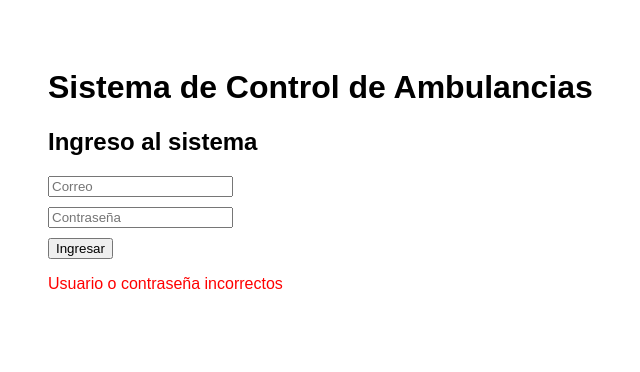
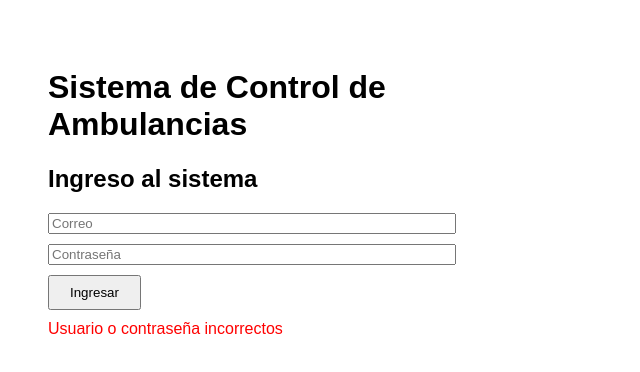
Before and after one commit to infoformecsa-cmyk/sistema-ambulancias, a Next.js app: page /login in a window 1280 px wide. Both pictures are taken after a click on the button "Ingresar". Shown: the top 372 px of the page, without its empty margins (0-640 px from the left). Built offline with nearby package versions, Linux system fonts and the light colour scheme; no server answers.

Commit message:
fix login final

```diff
--- a/app/login/page.tsx
+++ b/app/login/page.tsx
@@ -16,43 +16,77 @@ const router = useRouter()
   const [email,setEmail] = useState("")
   const [password,setPassword] = useState("")
   const [error,setError] = useState("")
+  const [loading,setLoading] = useState(false)
 
   async function ingresar(){
 
     setError("")
+    setLoading(true)
 
-const { data, error } = await supabase.auth.signInWithPassword({
+    try{
+
+      /* LOGIN CON SUPABASE AUTH */
+
+      const { data:loginData, error:loginError } =
+        await supabase.auth.signInWithPassword({
           email: email,
           password: password
         })
 
-if(error){
+      if(loginError){
         setError("Usuario o contraseña incorrectos")
+        setLoading(false)
         return
       }
 
-/* CONSULTAR ROL DESPUES DEL LOGIN */
+      /* OBTENER USUARIO AUTENTICADO */
 
-const { data: { user } } = await supabase.auth.getUser()
+      const { data:userData } = await supabase.auth.getUser()
+
+      if(!userData || !userData.user){
+        setError("Error obteniendo sesión del usuario")
+        setLoading(false)
+        return
+      }
+
+      const userEmail = userData.user.email
+
+      /* CONSULTAR TABLA USUARIOS */
 
       const { data:usuario, error:usuarioError } = await supabase
         .from("usuarios")
         .select("email,nombre,rol")
-.eq("email", user.email)
+        .eq("email", userEmail)
         .single()
 
-if(!usuario){
-setError("Usuario no registrado en sistema")
+      if(usuarioError || !usuario){
+        setError("Usuario no registrado en el sistema")
+        setLoading(false)
         return
       }
 
+      /* GUARDAR ROL EN LOCAL STORAGE */
+
+      localStorage.setItem("rol", usuario.rol)
+      localStorage.setItem("nombre", usuario.nombre)
+
+      /* REDIRIGIR AL DASHBOARD */
+
       router.push("/dashboard")
+
+    }catch(e){
+
+      setError("Error inesperado al iniciar sesión")
+
+    }
+
+    setLoading(false)
 
   }
 
   return(
 
-<div style={{padding:"40px"}}>
+  <div style={{padding:"40px",maxWidth:"400px"}}>
 
     <h1>Sistema de Control de Ambulancias</h1>
 
@@ -63,7 +97,7 @@ type="email"
       placeholder="Correo"
       value={email}
       onChange={(e)=>setEmail(e.target.value)}
-style={{display:"block",marginBottom:"10px"}}
+      style={{display:"block",marginBottom:"10px",width:"100%"}}
     />
 
     <input
@@ -71,15 +105,19 @@ type="password"
       placeholder="Contraseña"
       value={password}
       onChange={(e)=>setPassword(e.target.value)}
-style={{display:"block",marginBottom:"10px"}}
+      style={{display:"block",marginBottom:"10px",width:"100%"}}
     />
 
-<button onClick={ingresar}>
-Ingresar
+    <button
+      onClick={ingresar}
+      disabled={loading}
+      style={{padding:"8px 20px"}}
+    >
+      {loading ? "Ingresando..." : "Ingresar"}
     </button>
 
     {error && (
-<p style={{color:"red"}}>
+      <p style={{color:"red",marginTop:"10px"}}>
         {error}
       </p>
     )}
```
Lines whose indentation alone changed are shown as unchanged.
